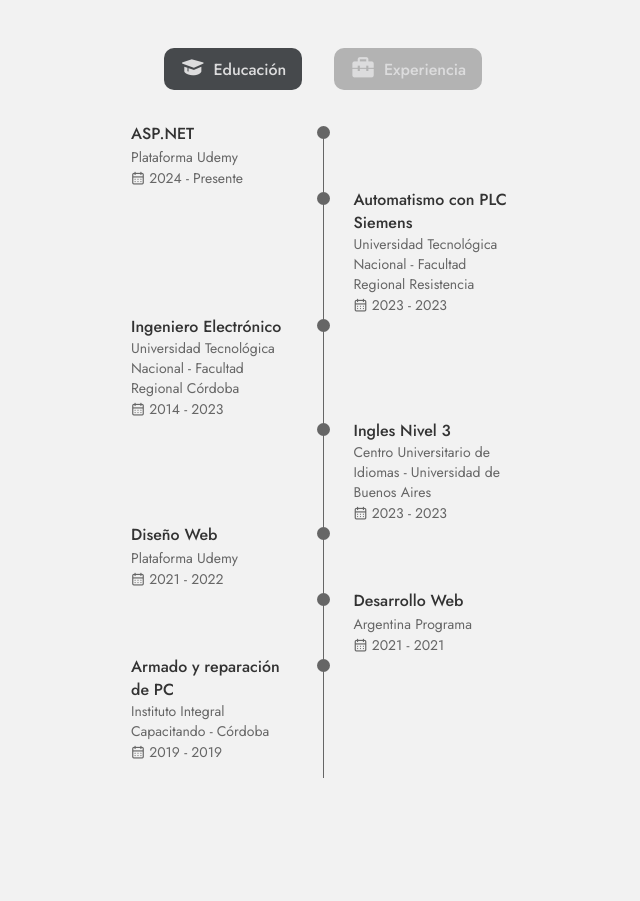
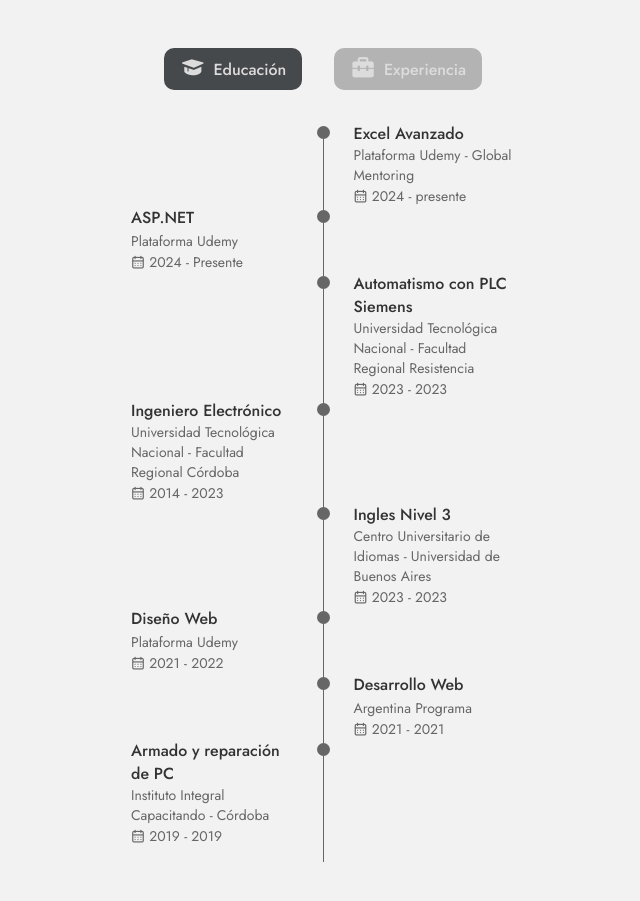
Before and after one commit to MarianoVera22/react-portfolio, a React (Create React App) app: page / in a window 1280 px wide. Shown: the part 1320-2221 px from the top of the page, without its empty margins (317-957 px from the left). Built offline with nearby package versions, Linux system fonts and the light colour scheme.

Commit message:
Actualización trayectoria

```diff
--- a/src/components/career/Career.jsx
+++ b/src/components/career/Career.jsx
@@ -49,6 +49,24 @@ const Career = () => {
                 : "career-content"
             }
           >
+            <div className="career-data">
+              <div></div>
+              <div>
+                <span className="career-rounder"></span>
+                <span className="career-line"></span>
+              </div>
+
+              <div>
+                <h3 className="career-title">Excel Avanzado</h3>
+                <span className="career-subtitle">
+                  Plataforma Udemy - Global Mentoring
+                </span>
+                <div className="career-calendar">
+                  <i className="uil uil-calendar-alt"></i> 2024 - presente
+                </div>
+              </div>
+            </div>
+
             <div className="career-data">
               <div>
                 <h3 className="career-title">ASP.NET</h3>
```
